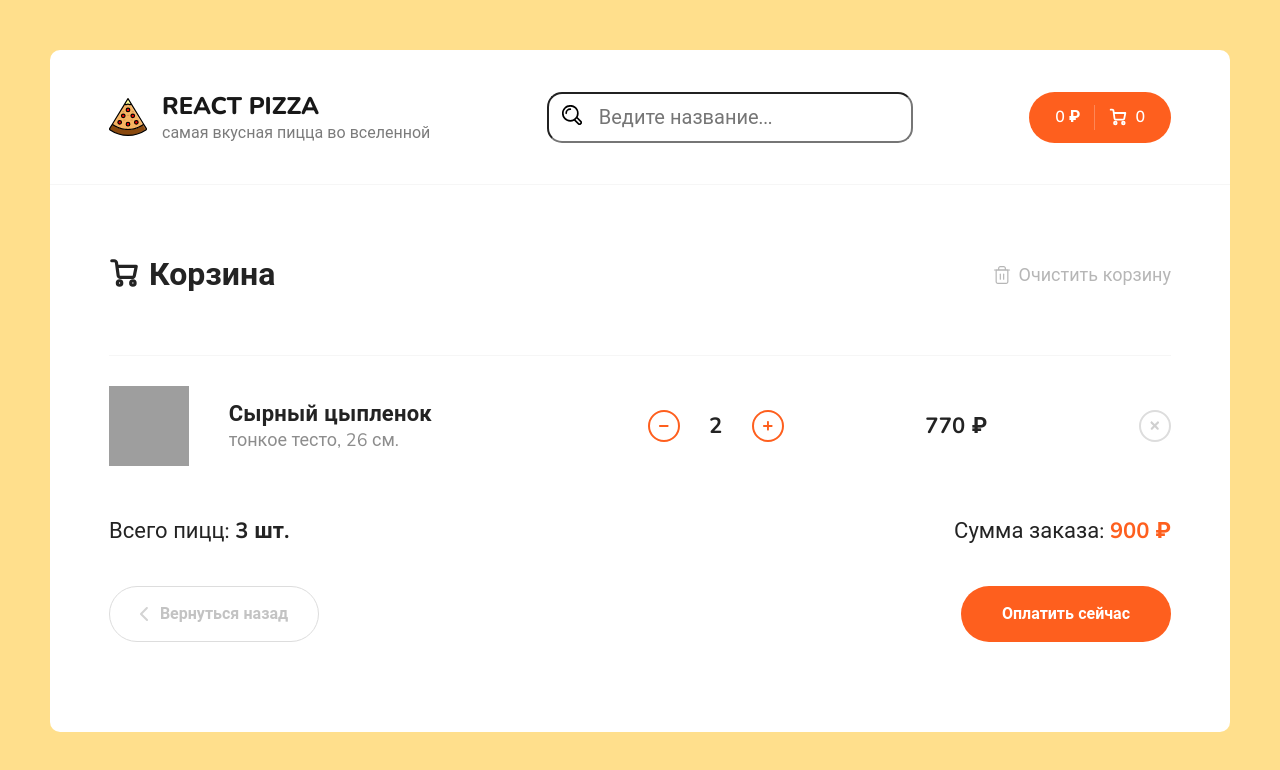
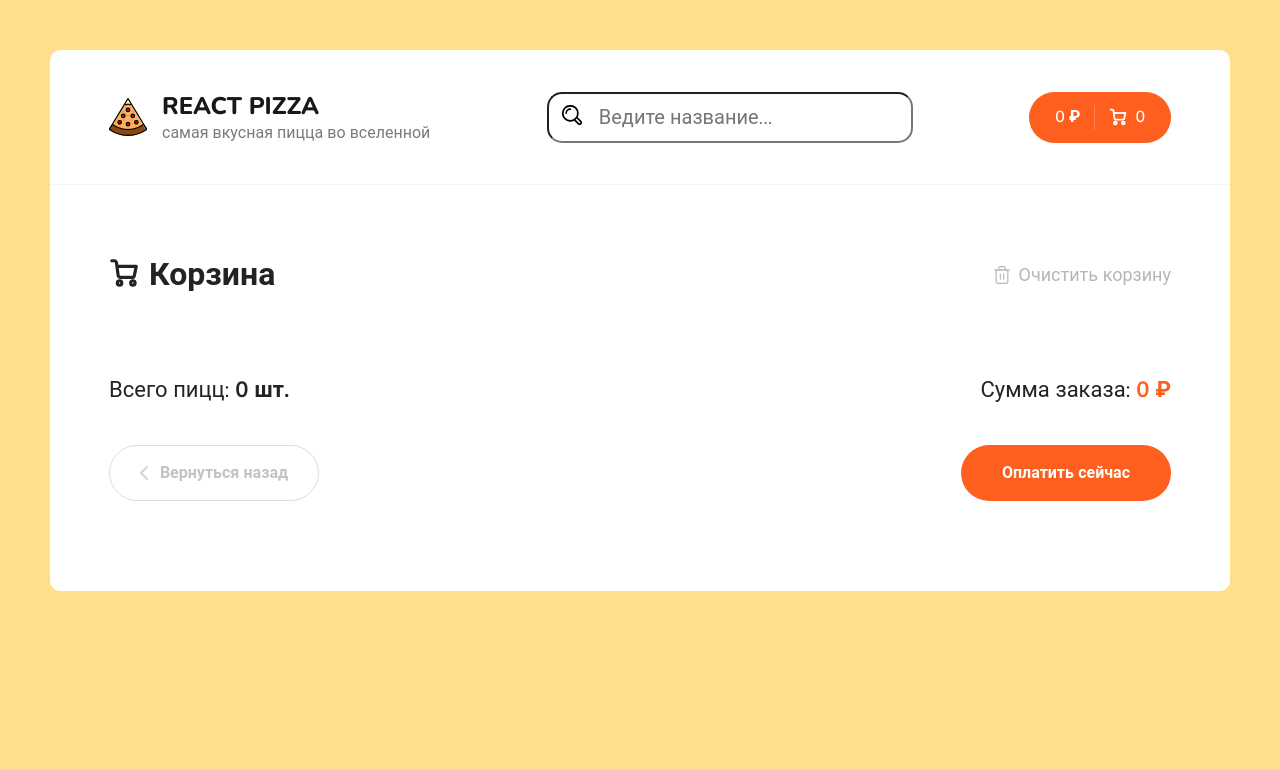
Before and after one commit to SHTAKET1032/React-pizza, a React (Create React App) app: page /cart in a window 1280 px wide. Shown: the top 770 px of the page. Built offline with nearby package versions, Linux system fonts and the light colour scheme; grey boxes are pictures that could not be loaded.

Commit message:
feat: add cart logic

```diff
--- /dev/null
+++ b/src/components/cartItem/cartItem.jsx
@@ -0,0 +1,86 @@
+import React from "react";
+import {useDispatch} from "react-redux";
+
+import {plusCountItem, minusCountItem, removeItem} from "../../redux/slices/cartSlice";
+
+const CartItem = ({id, imageUrl, title, type, sizes, count, price}) => {
+    const dispach = useDispatch();
+    const onClickPlus = () => {
+        dispach(plusCountItem(id))
+    }
+    const onClickMinus = () => {
+        dispach(minusCountItem(id))
+    }
+    const onClickRemoveItem = () => {
+        dispach(removeItem(id))
+    }
+
+
+    return (
+        <div className="cart__item">
+            <div className="cart__item-img">
+                <img
+                    className="pizza-block__image"
+                    src={imageUrl}
+                    alt="Pizza"
+                />
+            </div>
+            <div className="cart__item-info">
+                <h3>{title}</h3>
+                <p>{type}, {sizes} см.</p>
+            </div>
+            <div className="cart__item-count">
+                <div
+                    onClick={onClickMinus}
+                    className="button button--outline button--circle cart__item-count-minus">
+                    <svg width="10" height="10" viewBox="0 0 10 10" fill="none"
+                         xmlns="http://www.w3.org/2000/svg">
+                        <path
+                            d="M5.92001 3.84V5.76V8.64C5.92001 9.17016 5.49017 9.6 4.96001 9.6C4.42985 9.6 4.00001 9.17016 4.00001 8.64L4 5.76L4.00001 3.84V0.96C4.00001 0.42984 4.42985 0 4.96001 0C5.49017 0 5.92001 0.42984 5.92001 0.96V3.84Z"
+                            fill="#EB5A1E"/>
+                        <path
+                            d="M5.75998 5.92001L3.83998 5.92001L0.959977 5.92001C0.429817 5.92001 -2.29533e-05 5.49017 -2.29301e-05 4.96001C-2.2907e-05 4.42985 0.429817 4.00001 0.959977 4.00001L3.83998 4L5.75998 4.00001L8.63998 4.00001C9.17014 4.00001 9.59998 4.42985 9.59998 4.96001C9.59998 5.49017 9.17014 5.92001 8.63998 5.92001L5.75998 5.92001Z"
+                            fill="#EB5A1E"/>
+                    </svg>
+
+                </div>
+                <b>{count < 0 ? 0 : count}</b>
+                <div
+                    onClick={onClickPlus}
+                    className="button button--outline button--circle cart__item-count-plus">
+                    <svg width="10" height="10" viewBox="0 0 10 10" fill="none"
+                         xmlns="http://www.w3.org/2000/svg">
+                        <path
+                            d="M5.92001 3.84V5.76V8.64C5.92001 9.17016 5.49017 9.6 4.96001 9.6C4.42985 9.6 4.00001 9.17016 4.00001 8.64L4 5.76L4.00001 3.84V0.96C4.00001 0.42984 4.42985 0 4.96001 0C5.49017 0 5.92001 0.42984 5.92001 0.96V3.84Z"
+                            fill="#EB5A1E"/>
+                        <path
+                            d="M5.75998 5.92001L3.83998 5.92001L0.959977 5.92001C0.429817 5.92001 -2.29533e-05 5.49017 -2.29301e-05 4.96001C-2.2907e-05 4.42985 0.429817 4.00001 0.959977 4.00001L3.83998 4L5.75998 4.00001L8.63998 4.00001C9.17014 4.00001 9.59998 4.42985 9.59998 4.96001C9.59998 5.49017 9.17014 5.92001 8.63998 5.92001L5.75998 5.92001Z"
+                            fill="#EB5A1E"/>
+                    </svg>
+
+                </div>
+            </div>
+            <div className="cart__item-price">
+                <b>{count * price < 0 ? 0 : count * price} ₽</b>
+            </div>
+            <div
+                onClick={onClickRemoveItem}
+                className="cart__item-remove">
+                <div className="button button--outline button--circle">
+                    <svg width="10" height="10" viewBox="0 0 10 10" fill="none"
+                         xmlns="http://www.w3.org/2000/svg">
+                        <path
+                            d="M5.92001 3.84V5.76V8.64C5.92001 9.17016 5.49017 9.6 4.96001 9.6C4.42985 9.6 4.00001 9.17016 4.00001 8.64L4 5.76L4.00001 3.84V0.96C4.00001 0.42984 4.42985 0 4.96001 0C5.49017 0 5.92001 0.42984 5.92001 0.96V3.84Z"
+                            fill="#EB5A1E"/>
+                        <path
+                            d="M5.75998 5.92001L3.83998 5.92001L0.959977 5.92001C0.429817 5.92001 -2.29533e-05 5.49017 -2.29301e-05 4.96001C-2.2907e-05 4.42985 0.429817 4.00001 0.959977 4.00001L3.83998 4L5.75998 4.00001L8.63998 4.00001C9.17014 4.00001 9.59998 4.42985 9.59998 4.96001C9.59998 5.49017 9.17014 5.92001 8.63998 5.92001L5.75998 5.92001Z"
+                            fill="#EB5A1E"/>
+                    </svg>
+
+                </div>
+            </div>
+        </div>
+    )
+}
+
+export default CartItem;
--- a/src/pages/Cart.jsx
+++ b/src/pages/Cart.jsx
@@ -1,7 +1,25 @@
 import React from "react";
+import {Link} from "react-router-dom";
+import {useSelector, useDispatch} from "react-redux";
+import CartItem from "../components/cartItem/cartItem";
+
+import {clearCart} from "../redux/slices/cartSlice";
 
 
 const Cart = () => {
+    const dispach = useDispatch();
+    const totalPrice = useSelector((state) => state.cart.totalPrice);
+    const totalCount = useSelector((state) => state.cart.items.reduce((acc, item) => {
+            return acc + item.count;
+        }, 0)
+    );
+    const cartItems = useSelector((state) => state.cart.items);
+
+
+    const omClickClearCart = () => {
+        dispach(clearCart());
+    }
+
     return (
         <div className="cart">
             <div className="cart__top">
@@ -19,7 +37,9 @@ const Cart = () => {
                     </svg>
                     Корзина
                 </h2>
-                <div className="cart__clear">
+                <div
+                    onClick={omClickClearCart}
+                    className="cart__clear">
                     <svg width="20" height="20" viewBox="0 0 20 20" fill="none" xmlns="http://www.w3.org/2000/svg">
                         <path d="M2.5 5H4.16667H17.5" stroke="#B6B6B6" strokeWidth="1.2" strokeLinecap="round"
                               strokeLinejoin="round"/>
@@ -36,79 +56,22 @@ const Cart = () => {
                 </div>
             </div>
             <div className="content__items">
-                <div className="cart__item">
-                    <div className="cart__item-img">
-                        <img
-                            className="pizza-block__image"
-                            src="https://dodopizza-a.akamaihd.net/static/Img/Products/Pizza/ru-RU/b750f576-4a83-48e6-a283-5a8efb68c35d.jpg"
-                            alt="Pizza"
-                        />
-                    </div>
-                    <div className="cart__item-info">
-                        <h3>Сырный цыпленок</h3>
-                        <p>тонкое тесто, 26 см.</p>
-                    </div>
-                    <div className="cart__item-count">
-                        <div className="button button--outline button--circle cart__item-count-minus">
-                            <svg width="10" height="10" viewBox="0 0 10 10" fill="none"
-                                 xmlns="http://www.w3.org/2000/svg">
-                                <path
-                                    d="M5.92001 3.84V5.76V8.64C5.92001 9.17016 5.49017 9.6 4.96001 9.6C4.42985 9.6 4.00001 9.17016 4.00001 8.64L4 5.76L4.00001 3.84V0.96C4.00001 0.42984 4.42985 0 4.96001 0C5.49017 0 5.92001 0.42984 5.92001 0.96V3.84Z"
-                                    fill="#EB5A1E"/>
-                                <path
-                                    d="M5.75998 5.92001L3.83998 5.92001L0.959977 5.92001C0.429817 5.92001 -2.29533e-05 5.49017 -2.29301e-05 4.96001C-2.2907e-05 4.42985 0.429817 4.00001 0.959977 4.00001L3.83998 4L5.75998 4.00001L8.63998 4.00001C9.17014 4.00001 9.59998 4.42985 9.59998 4.96001C9.59998 5.49017 9.17014 5.92001 8.63998 5.92001L5.75998 5.92001Z"
-                                    fill="#EB5A1E"/>
-                            </svg>
-
-                        </div>
-                        <b>2</b>
-                        <div className="button button--outline button--circle cart__item-count-plus">
-                            <svg width="10" height="10" viewBox="0 0 10 10" fill="none"
-                                 xmlns="http://www.w3.org/2000/svg">
-                                <path
-                                    d="M5.92001 3.84V5.76V8.64C5.92001 9.17016 5.49017 9.6 4.96001 9.6C4.42985 9.6 4.00001 9.17016 4.00001 8.64L4 5.76L4.00001 3.84V0.96C4.00001 0.42984 4.42985 0 4.96001 0C5.49017 0 5.92001 0.42984 5.92001 0.96V3.84Z"
-                                    fill="#EB5A1E"/>
-                                <path
-                                    d="M5.75998 5.92001L3.83998 5.92001L0.959977 5.92001C0.429817 5.92001 -2.29533e-05 5.49017 -2.29301e-05 4.96001C-2.2907e-05 4.42985 0.429817 4.00001 0.959977 4.00001L3.83998 4L5.75998 4.00001L8.63998 4.00001C9.17014 4.00001 9.59998 4.42985 9.59998 4.96001C9.59998 5.49017 9.17014 5.92001 8.63998 5.92001L5.75998 5.92001Z"
-                                    fill="#EB5A1E"/>
-                            </svg>
-
-                        </div>
-                    </div>
-                    <div className="cart__item-price">
-                        <b>770 ₽</b>
-                    </div>
-                    <div className="cart__item-remove">
-                        <div className="button button--outline button--circle">
-                            <svg width="10" height="10" viewBox="0 0 10 10" fill="none"
-                                 xmlns="http://www.w3.org/2000/svg">
-                                <path
-                                    d="M5.92001 3.84V5.76V8.64C5.92001 9.17016 5.49017 9.6 4.96001 9.6C4.42985 9.6 4.00001 9.17016 4.00001 8.64L4 5.76L4.00001 3.84V0.96C4.00001 0.42984 4.42985 0 4.96001 0C5.49017 0 5.92001 0.42984 5.92001 0.96V3.84Z"
-                                    fill="#EB5A1E"/>
-                                <path
-                                    d="M5.75998 5.92001L3.83998 5.92001L0.959977 5.92001C0.429817 5.92001 -2.29533e-05 5.49017 -2.29301e-05 4.96001C-2.2907e-05 4.42985 0.429817 4.00001 0.959977 4.00001L3.83998 4L5.75998 4.00001L8.63998 4.00001C9.17014 4.00001 9.59998 4.42985 9.59998 4.96001C9.59998 5.49017 9.17014 5.92001 8.63998 5.92001L5.75998 5.92001Z"
-                                    fill="#EB5A1E"/>
-                            </svg>
-
-                        </div>
-                    </div>
-                </div>
+                {cartItems.map((obj) => <CartItem key={obj.id} {...obj}/>)}
             </div>
             <div className="cart__bottom">
                 <div className="cart__bottom-details">
-                    <span> Всего пицц: <b>3 шт.</b> </span>
-                    <span> Сумма заказа: <b>900 ₽</b> </span>
+                    <span> Всего пицц: <b>{totalCount} шт.</b> </span>
+                    <span> Сумма заказа: <b>{totalPrice} ₽</b> </span>
                 </div>
                 <div className="cart__bottom-buttons">
-                    <a href="/" className="button button--outline button--add go-back-btn">
+                    <Link to="/" className="button button--outline button--add go-back-btn">
                         <svg width="8" height="14" viewBox="0 0 8 14" fill="none"
                              xmlns="http://www.w3.org/2000/svg">
                             <path d="M7 13L1 6.93015L6.86175 1" stroke="#D3D3D3" strokeWidth="1.5"
                                   strokeLinecap="round" strokeLinejoin="round"/>
                         </svg>
-
                         <span>Вернуться назад</span>
-                    </a>
+                    </Link>
                     <div className="button pay-btn">
                         <span>Оплатить сейчас</span>
                     </div>
```
Also changed, not shown: src/redux/slices/cartSlice.js (+50 -7 lines).
